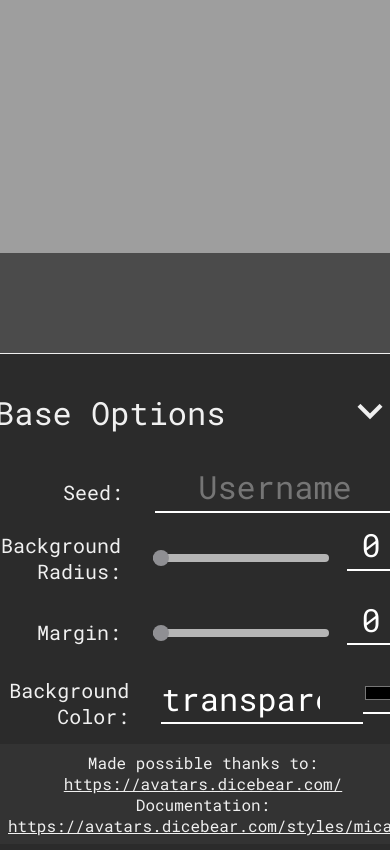
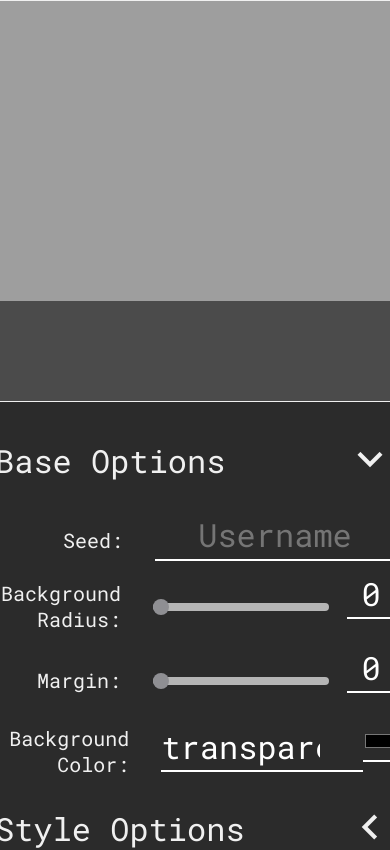
Before and after one commit to dabjulmaros/React-Micah-Avatar, a React (Create React App) app: page / in a window 390 px wide. Shown: the top 850 px of the page. Built offline with nearby package versions, Linux system fonts and the light colour scheme.

Commit message:
improved responsiveness

```diff
--- a/src/components/Footer/Footer.style.js
+++ b/src/components/Footer/Footer.style.js
@@ -4,7 +4,7 @@ export const Wrapper = styled.div`
   position: absolute;
   bottom: 0;
   left: 0;
-  width: 100%;
+  width: calc(100% - 1rem);
   background: var(--darkBack);
   color: var(--textColor);
   padding: 0.5rem;
--- a/src/components/Footer/index.js
+++ b/src/components/Footer/index.js
@@ -2,7 +2,7 @@ import React from "react";
 import { Wrapper, Content } from "./Footer.style";
 
 const Footer = () => (
-  <Wrapper>
+  <Wrapper className="footer">
     <Content>
       <span>
         {`Made possible thanks to: `}
--- a/src/index.css
+++ b/src/index.css
@@ -22,6 +22,18 @@ hr {
   width: 100%;
 }
 
+@media only screen and (max-width: 950px) {
+  body {
+    overflow: auto;
+    display: flex;
+    flex-direction: column;
+    justify-content: flex-start;
+  }
+  #root div.footer {
+    position: relative;
+  }
+}
+
 ::-webkit-scrollbar {
   background-color: #fff;
   width: 2px;
```
